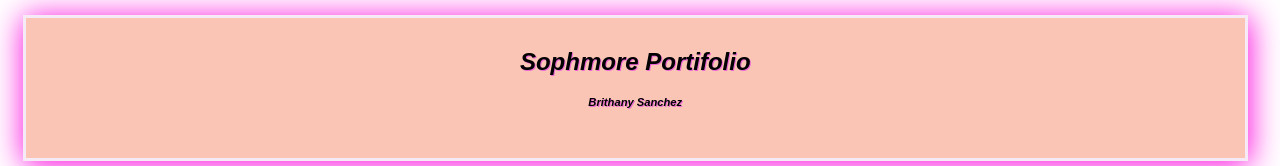
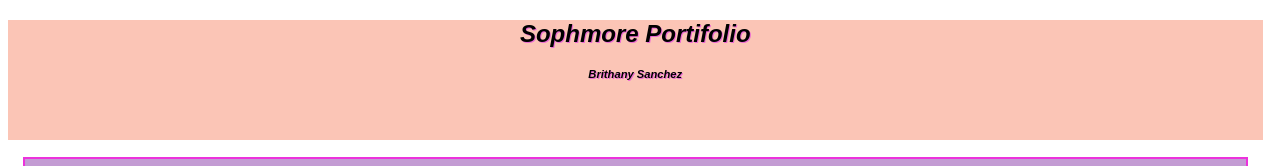
Before and after one commit to BRITA12/Sophmore_portifolio, a plain HTML site: page index.html in a window 1280 px wide. Shown: the top 166 px of the page. Drawn offline with Linux system fonts and the light colour scheme.

Commit message:
Update style.css

```diff
--- a/style.css
+++ b/style.css
@@ -5,20 +5,11 @@ html,body{
 
 .banner{
 	background-color: rgba(251, 197, 182 );
-	margin: 15px;
-	padding: 10px;
-	border: 3px solid #f5eaf6;
-	box-shadow: 1px 3px 30px 1px #fb09df;
 	text-transform: capitalize;
   text-shadow: 1px 1px #ec69d4 ;
 	font-family: Fantasy;
 	height: 120px;
-	text-align: right;
 	font-style: oblique;
-  background-image: url('background.jpg');
-  background-repeat:no-repeat;
-  background-attachment:fixed;
-  background-size:cover;
 }
 h1{
 	font-size: 0.7em;
```
